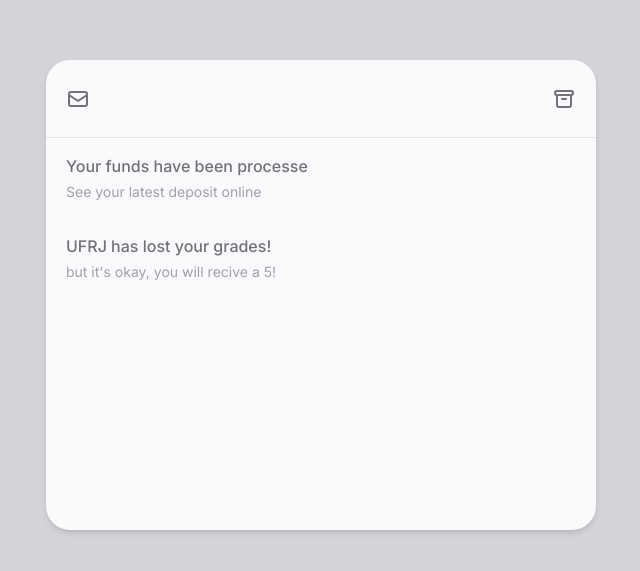
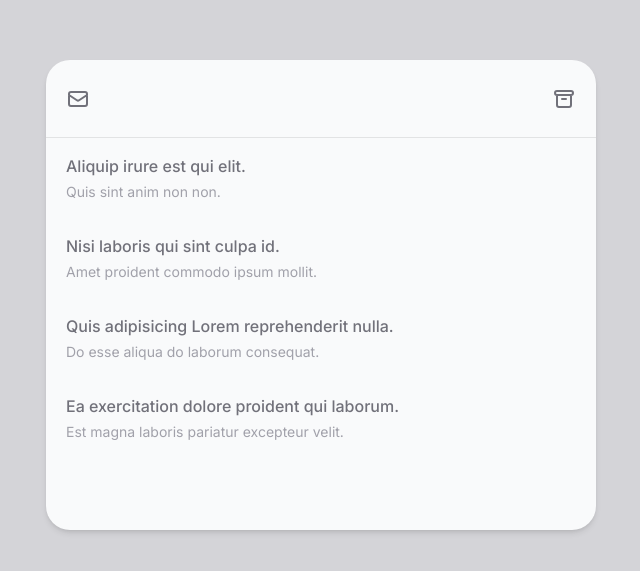
Before and after one commit to andradeigor/animation-examples, a React (Vite) app: page /mailbox in a window 1280 px wide. Shown: the part 105-676 px from the top of the page, without its empty margins (319-959 px from the left). Built offline with nearby package versions, Linux system fonts and the light colour scheme.

Commit message:
mailbox finished, now animate

```diff
--- a/package.json
+++ b/package.json
@@ -10,6 +10,7 @@
   },
   "dependencies": {
     "framer-motion": "^8.5.2",
+    "lorem-ipsum": "^2.0.8",
     "react": "^18.2.0",
     "react-dom": "^18.2.0",
     "react-router-dom": "^6.7.0"
--- a/src/pages/MailBox.jsx
+++ b/src/pages/MailBox.jsx
@@ -1,36 +1,89 @@
 import { ArchiveIcon } from "../components/ArchiveIcon/ArchiveIcon";
 import { MailIcon } from "../components/MainIcon/MainIcon";
+import { loremIpsum } from "lorem-ipsum";
+import { useState, useEffect } from "react";
 
 const MailBox = () => {
+  const [mails, setMails] = useState([]);
+
+  const CreateNewMail = () => {
+    return {
+      title: loremIpsum({
+        count: 1,
+        format: "plain",
+        sentenceLowerBound: 5,
+        sentenceUpperBound: 6,
+      }),
+      paragraph: loremIpsum({
+        count: 1,
+        format: "plain",
+        sentenceLowerBound: 5,
+        sentenceUpperBound: 6,
+      }),
+      select: false,
+    };
+  };
+
+  useEffect(() => {
+    const Newmails = [];
+    for (let index = 0; index < 4; index++) {
+      Newmails.push(CreateNewMail());
+    }
+    setMails(Newmails);
+  }, []);
+
+  const HandleClickMails = (index) => {
+    const newMails = mails;
+    newMails[index]["select"] = !newMails[index].select;
+    setMails([...newMails]);
+  };
+  const handleClickNewMails = () => {
+    const newMail = CreateNewMail();
+    setMails([...mails, newMail]);
+  };
+  const HandleClickDeleteMails = () => {
+    const newMails = mails.filter((item) => !item.select);
+    setMails(newMails);
+  };
   return (
     <main className="flex min-h-screen w-screen items-center justify-center bg-zinc-300">
       <div className="flex h-[470px] w-[550px] flex-col rounded-3xl bg-gray-50 shadow-md">
         <div className="flex h-1/6 w-full items-center  justify-between border-b-[1px] border-zinc-900/10 px-5">
-          <button>
+          <button onClick={handleClickNewMails}>
             <MailIcon className="h-6 w-6  font-bold text-zinc-500" />
           </button>
-          <button>
+          <button onClick={HandleClickDeleteMails}>
             <ArchiveIcon className="h-6 w-6  font-bold text-zinc-500" />
           </button>
         </div>
-        <div className="w-full ">
+        <div className="h-max w-full overflow-y-auto ">
           <ul className="list-none">
-            <li className="flex h-20 w-full cursor-pointer flex-col justify-center gap-y-1 px-5 hover:bg-gray-200">
-              <h1 className="text-md font-medium text-zinc-500 ">
-                Your funds have been processe
-              </h1>
-              <p className="text-sm font-normal text-zinc-400 ">
-                See your latest deposit online
-              </p>
-            </li>
-            <li className="flex h-20 w-full cursor-pointer flex-col justify-center gap-y-1 px-5 hover:bg-gray-200">
-              <h1 className="text-md font-medium text-zinc-500 ">
-                UFRJ has lost your grades!
-              </h1>
-              <p className="text-sm font-normal text-zinc-400 ">
-                but it's okay, you will recive a 5!
-              </p>
-            </li>
+            {mails.map((item, index) => {
+              return (
+                <li
+                  onClick={() => HandleClickMails(index)}
+                  key={index}
+                  className={`flex h-20 w-full cursor-pointer flex-col justify-center gap-y-1 px-5  ${
+                    item.select ? "bg-blue-400" : "hover:bg-gray-200"
+                  }`}
+                >
+                  <h1
+                    className={`text-md font-medium ${
+                      item.select ? "text-gray-50" : "text-zinc-500 "
+                    }`}
+                  >
+                    {item.title}
+                  </h1>
+                  <p
+                    className={`text-sm font-normal ${
+                      item.select ? "text-gray-100" : "text-zinc-400"
+                    } `}
+                  >
+                    {item.paragraph}
+                  </p>
+                </li>
+              );
+            })}
           </ul>
         </div>
       </div>
```
Also changed, not shown: 1 other file (tests, documents, lock files or other folders).
